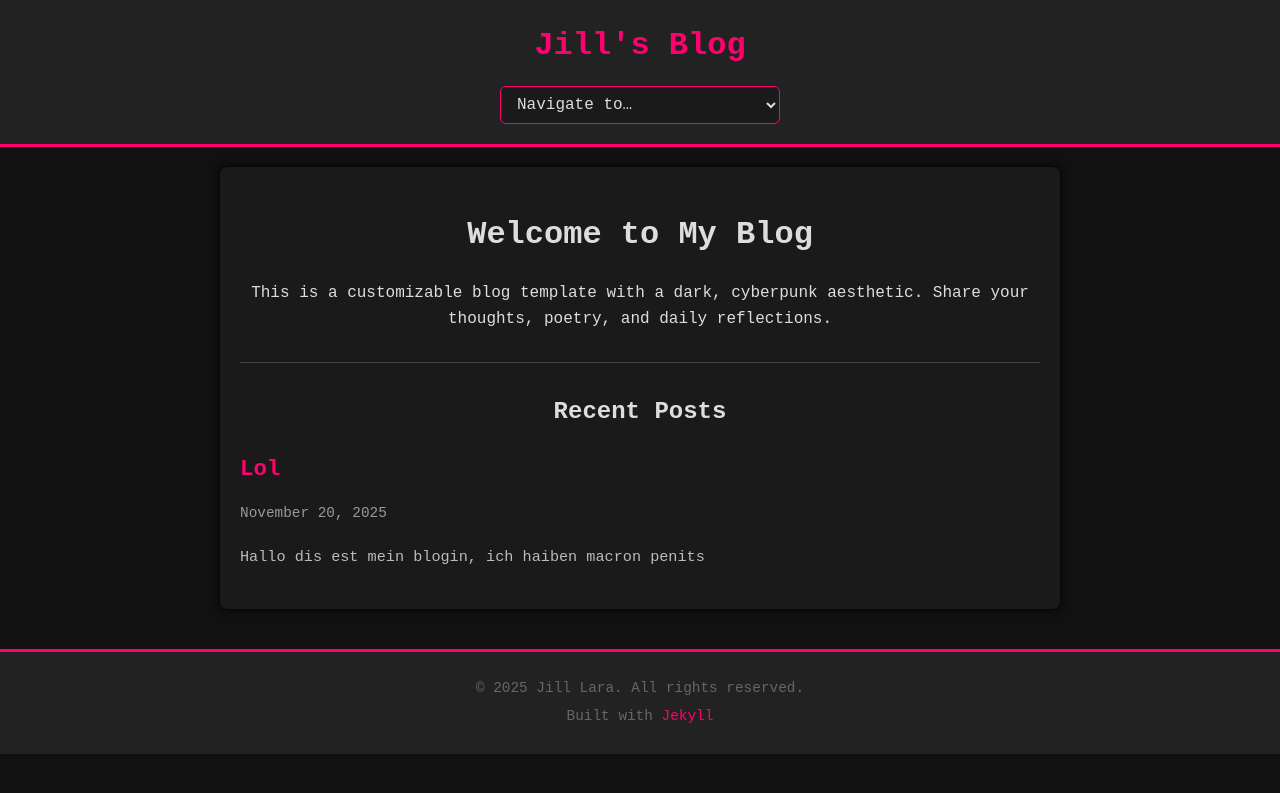
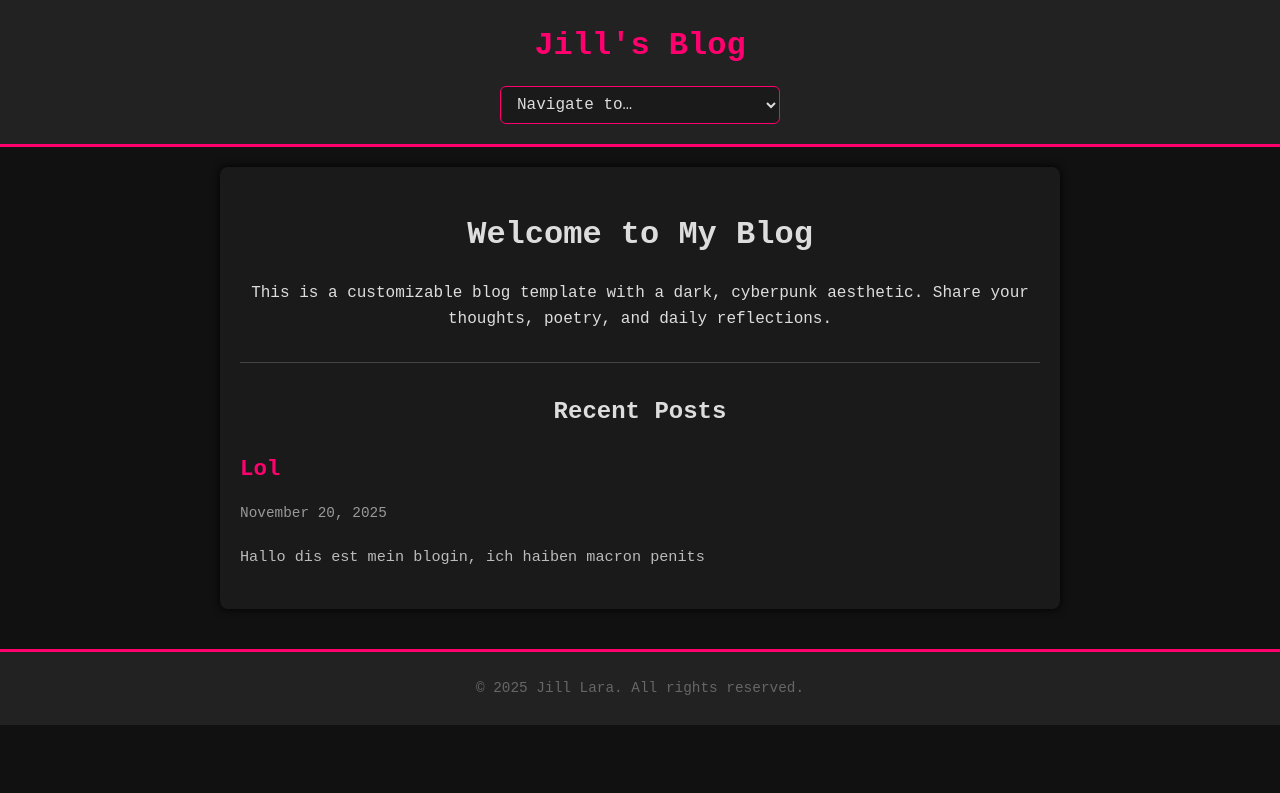
Before and after one commit to yellowbowlo9/Jillbo9blog, a Jekyll site: the page built from index.html, in a window 1280 px wide. Shown: the top 793 px of the page. Built offline with Jekyll 4.4.1, drawn with Linux system fonts in a browser that asks for light colours; a script that is not in the unit is left out.

Commit message:
Update footer.html

```diff
--- a/_includes/footer.html
+++ b/_includes/footer.html
@@ -1,4 +1,3 @@
 <footer class="site-footer">
   <p>&copy; {{ 'now' | date: "%Y" }} {{ site.author.name }}. All rights reserved.</p>
-  <p>Built with <a href="https://jekyllrb.com" target="_blank" rel="noopener">Jekyll</a></p>
 </footer>
```
